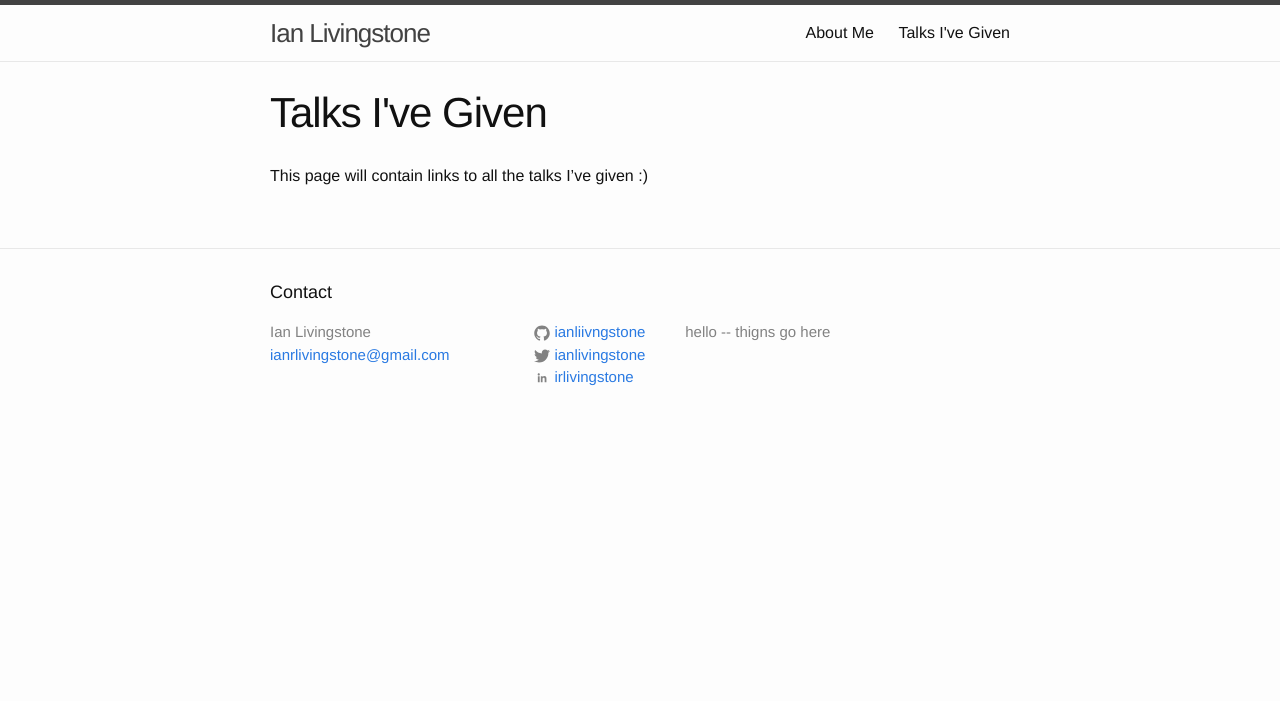
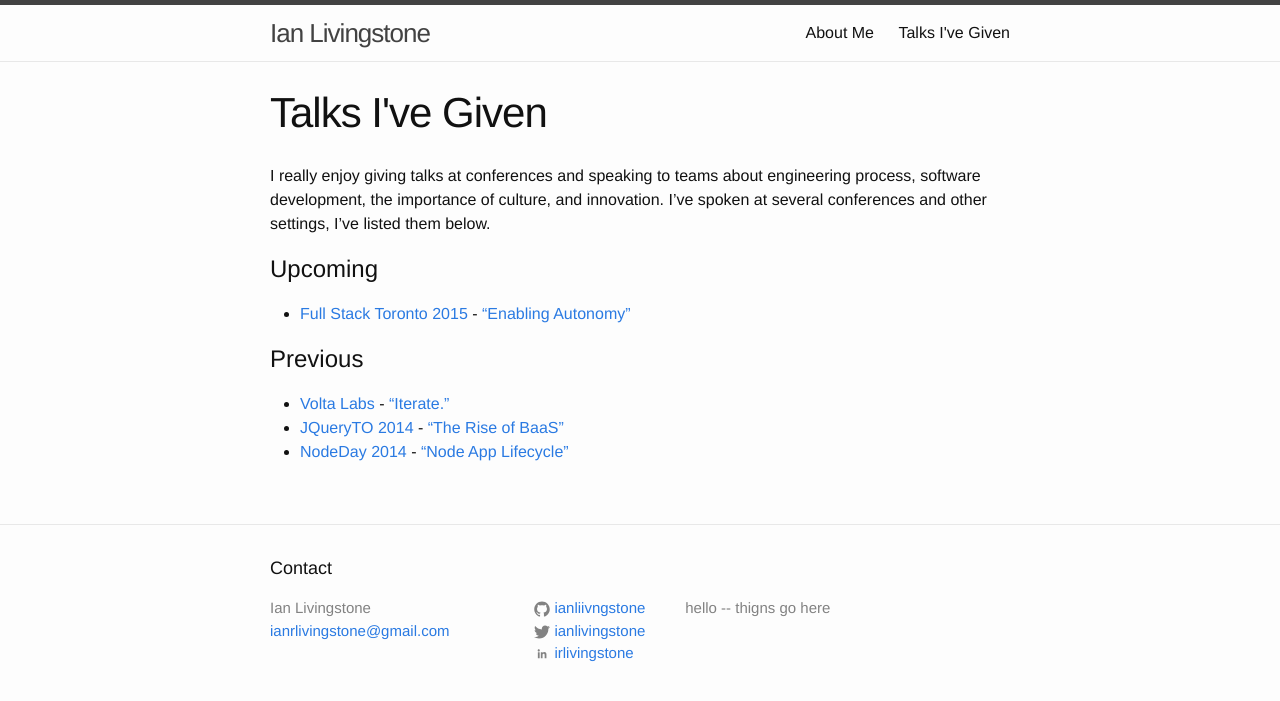
Before and after one commit to ianlivingstone/ianlivingstone.github.io, a Jekyll site: the page built from talks.md, in a window 1280 px wide. Shown: the top 701 px of the page. Built offline with Jekyll 4.4.1, drawn with Linux system fonts in a browser that asks for light colours.

Commit message:
Add content to talks area :)

```diff
--- a/talks.md
+++ b/talks.md
@@ -4,4 +4,17 @@ title: Talks I've Given
 permalink: /talks/
 ---
 
-This page will contain links to all the talks I've given :)
+I really enjoy giving talks at conferences and speaking to teams about
+engineering process, software development, the importance of culture, and
+innovation. I've spoken at several conferences and other settings, I've listed
+them below.
+
+# Upcoming
+
+* [Full Stack Toronto 2015](https://fsto.co/) - ["Enabling Autonomy"](https://fsto.co/schedule)
+
+# Previous
+
+* [Volta Labs](http://www.voltaeffect.com/) - ["Iterate."](http://www.slideshare.net/ianlivingstone1/iterate-40515194)
+* [JQueryTO 2014](http://jqueryto.com/) - ["The Rise of BaaS"](http://www.slideshare.net/ianlivingstone1/go-instant-baas09)
+* [NodeDay 2014](http://nodeday.com/2014-paypal/) - ["Node App Lifecycle"](http://youtu.be/ceQxrF6kso4)
```
